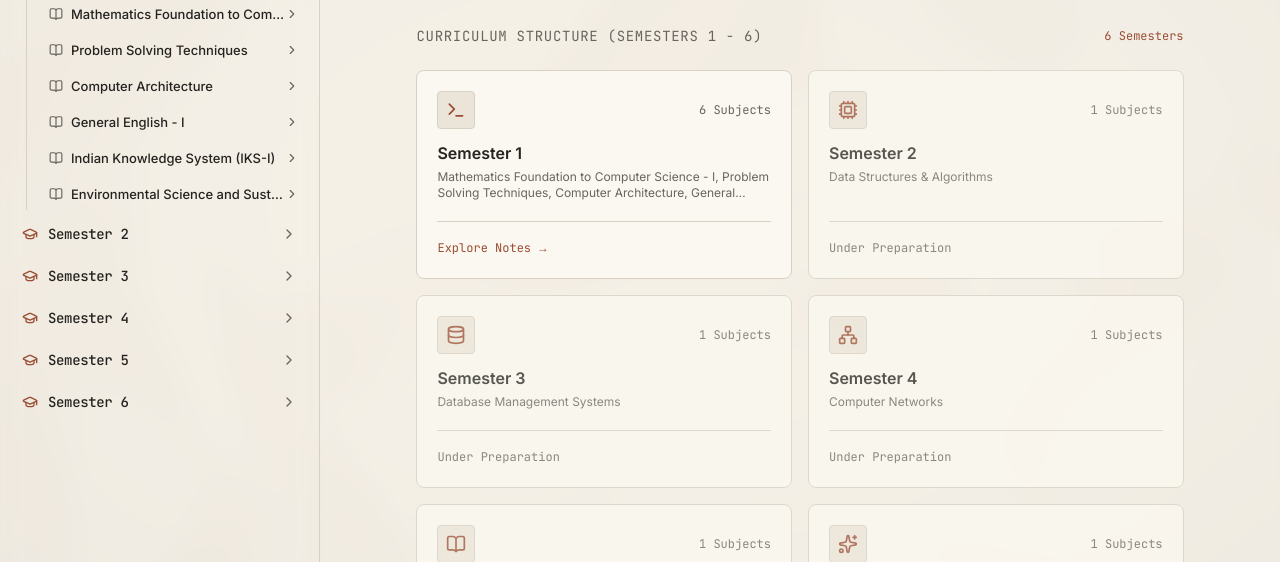
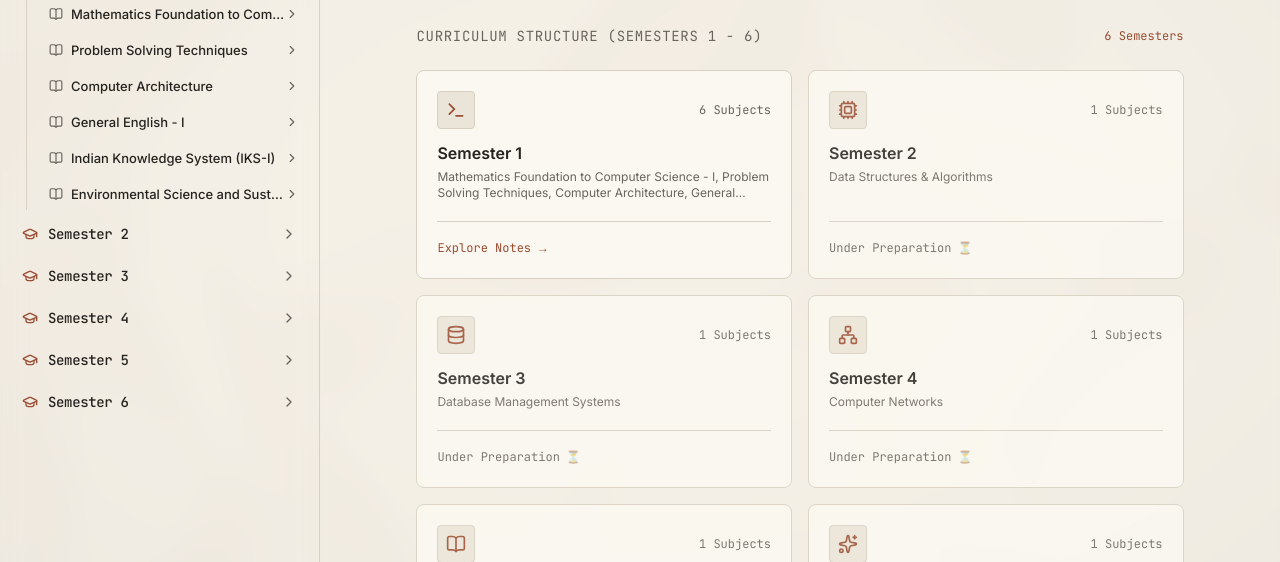
Before and after one commit to jitendhull/Vanta, a Next.js app: page / in a window 1280 px wide. Shown: the part 191-753 px from the top of the page. Built offline with nearby package versions, Linux system fonts and the light colour scheme.

Commit message:
feat: add hover animations to all semester cards

```diff
--- a/src/app/page.tsx
+++ b/src/app/page.tsx
@@ -47,18 +47,16 @@ export default function HomePage() {
 
             const CardContent = (
               <div
-                className={`p-5 rounded-lg bg-surface border border-border transition-all duration-200 flex flex-col justify-between h-full group ${
-                  targetUrl
-                    ? "hover:border-accent hover:bg-surface-elevated hover:shadow-lg hover:shadow-accent/5 cursor-pointer"
-                    : "opacity-75"
+                className={`p-5 rounded-lg bg-surface border border-border transition-all duration-200 flex flex-col justify-between h-full group hover:border-accent hover:bg-surface-elevated hover:shadow-lg hover:shadow-accent/5 ${
+                  targetUrl ? "cursor-pointer" : "opacity-85 hover:opacity-100"
                 }`}
               >
                 <div className="space-y-3">
                   <div className="flex items-center justify-between">
-                    <div className="p-2 rounded bg-surface-elevated border border-border">
+                    <div className="p-2 rounded bg-surface-elevated border border-border group-hover:border-accent/30 group-hover:bg-accent-dim transition-colors">
                       {semesterIcons[sem.semester] || <BookOpen className="w-5 h-5 text-accent" />}
                     </div>
-                    <span className="font-mono text-xs text-text-muted">
+                    <span className="font-mono text-xs text-text-muted group-hover:text-text-subtle transition-colors">
                       {hasSubjects ? `${sem.subjects.length} Subjects` : "Coming Soon"}
                     </span>
                   </div>
@@ -67,7 +65,7 @@ export default function HomePage() {
                     <h3 className="font-sans font-semibold text-base text-text-primary group-hover:text-accent transition-colors">
                       {sem.title}
                     </h3>
-                    <p className="text-xs text-text-muted mt-1 line-clamp-2">
+                    <p className="text-xs text-text-muted group-hover:text-text-primary/80 mt-1 line-clamp-2 transition-colors">
                       {hasSubjects
                         ? sem.subjects.map((s) => s.title).join(", ")
                         : "Curriculum indexing in progress."}
@@ -75,14 +73,17 @@ export default function HomePage() {
                   </div>
                 </div>
 
-                <div className="mt-5 pt-3 border-t border-border">
+                <div className="mt-5 pt-3 border-t border-border group-hover:border-border-hover transition-colors">
                   {hasSubjects && firstNote ? (
                     <span className="inline-flex items-center gap-1.5 text-xs font-mono text-accent group-hover:translate-x-0.5 transition-transform">
                       <span>Explore Notes</span>
                       <span>→</span>
                     </span>
                   ) : (
-                    <span className="text-xs font-mono text-text-muted">Under Preparation</span>
+                    <span className="inline-flex items-center gap-1.5 text-xs font-mono text-text-muted group-hover:text-accent transition-colors">
+                      <span>Under Preparation</span>
+                      <span className="opacity-60 group-hover:opacity-100">⏳</span>
+                    </span>
                   )}
                 </div>
               </div>
```
